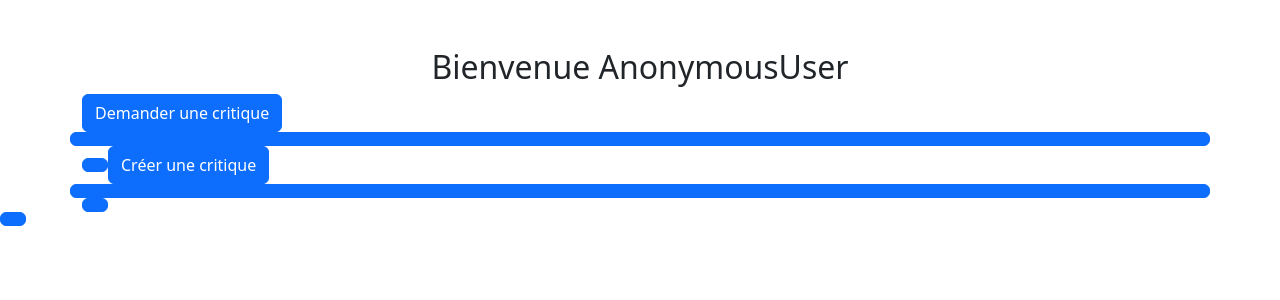
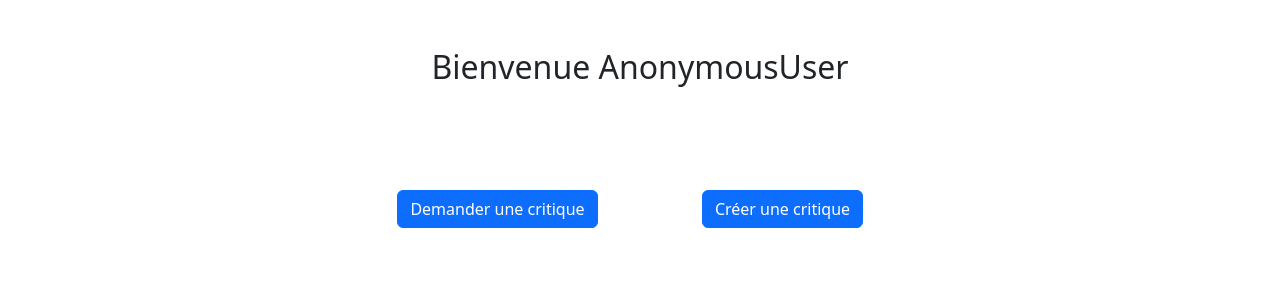
Before and after one commit to ylxdre/OCR-P9-Django, a Django app: page /home/ in a window 1280 px wide. Shown: the part 78-378 px from the top of the page. Run offline with Django 5.2, Linux system fonts and the light colour scheme.

Commit message:
button to create ticket and review

```diff
--- a/LITReview/reviews/templates/reviews/home.html
+++ b/LITReview/reviews/templates/reviews/home.html
@@ -3,16 +3,16 @@
 {% block content %}
 <div class="container">
 	<div class="row">
-		<div class="d-flex justify-content-center mt-5">
+		<div class="d-flex justify-content-center my-5">
 			<h2> Bienvenue {{ request.user }}</h2>
 		</div>
 	</div>
-	<div class="row d-flex align-items-center">
-		<div class="col-6">
-			<a href="{% url 'ticket-add' %}" type="button" class="btn btn-primary">Demander une critique</button>
+	<div class="row d-flex justify-content-center mt-5">
+		<div class="col-3 d-flex justify-content-center">
+			<a href="{% url 'ticket-add' %}" type="button" class="btn btn-primary">Demander une critique</a>
 		</div>
-		<div class="col-6">
-			<a href="{% url 'review-add' %}" type="button" class="btn btn-primary">Créer une critique</button>
+		<div class="col-3 d-flex justify-content-center">
+			<a href="{% url 'review-add' %}" type="button" class="btn btn-primary">Créer une critique</a>
 		</div>
 	</div>
 </div>
```
